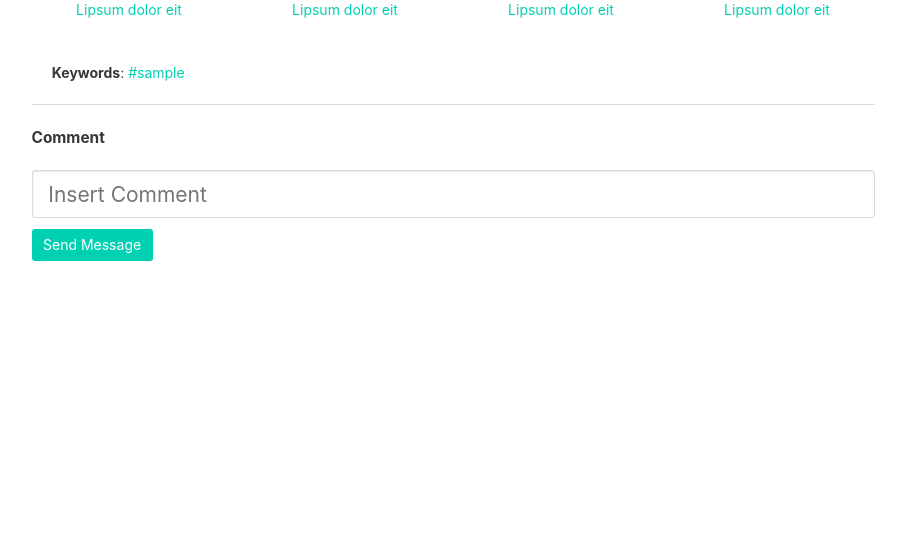
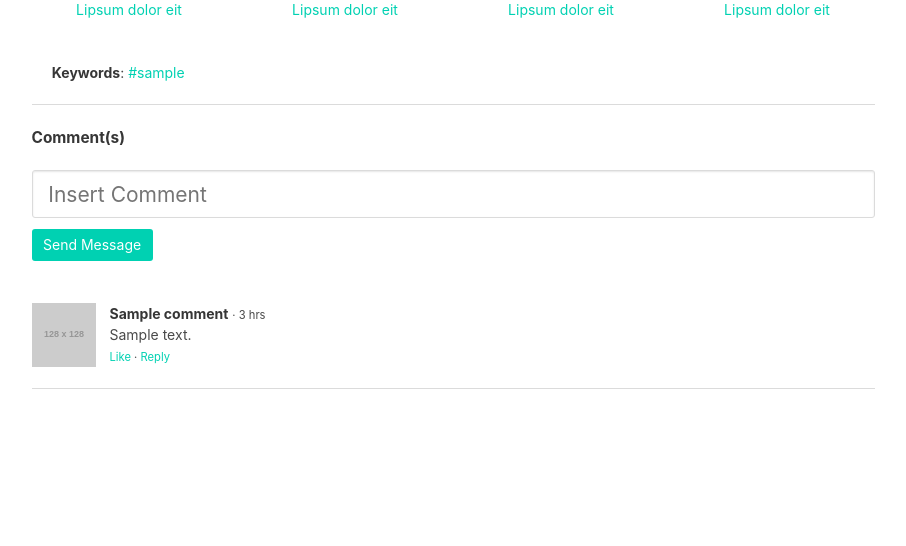
Before and after one commit to darkcumulus/research-conference, a Django app: template conferences/templates/conferences/conference.html in a window 1280 px wide. Shown: the part 971-1517 px from the top of the page, without its empty margins (331-1237 px from the left). Before the commit the page ends 1232 px from the top, so only its background shows below. Run offline with Django 3.2, Linux system fonts and the light colour scheme; the template is opened without the code that fills it: most values are stand-ins (such as "Sample title", 1, 10 or a date in 2020); grey boxes marked "Sample" are stand-in pictures; grey boxes labelled with a size stand in for pictures from a placeholder-image service; parts of the project's set-up code (start-up, migrations or seed data) failed here and were passed over; some libraries are stand-ins or nearby versions; some web fonts are replaced.

Commit message:
display comment for a conference

```diff
--- a/conferences/templates/conferences/conference.html
+++ b/conferences/templates/conferences/conference.html
@@ -118,18 +118,50 @@
 
                     <div class="field is-horizontal">
                       <div class="field-label is-large">
-                        <label class="label sizeup">Comment</label>
+                        <label class="label sizeup">Comment(s)</label>
                       </div><br>
+
                       <div class="field-body">
+
                         <div class="field">
+                          <form action="" method="post">{% csrf_token %}
+                              <!-- textfield -->
                               <div class="control">
                                 <input class="input is-large" type="text" placeholder="Insert Comment">
                               </div>
+                              <!--textfield -->
+
+                              <!-- Button -->
                               <div class="control">
                                 <button class="button is-primary">Send Message</button>
                               </div>
+                              <!-- Button -->
+                          </form>
+                        </div> <!-- field div -->
+                      </div>
+                      <br><br>
+                       {% for comment in comments %}
+                          <div class="spacer"></div>
+                          <article class="media">
+                            <figure class="media-left">
+                              <p class="image is-64x64">
+                                <img src="http://placehold.it/128x128">
+                              </p>
+                            </figure>
+                            <div class="media-content">
+                              <div class="content">
+                                <p>
+                                  <strong>{{comment.name}}</strong> <small> · 3 hrs</small>
+                                  <br>
+                                  {{comment.body}}
+                                  <br>
+                                  <small><a>Like</a> · <a>Reply</a></small>
+                                </p>
                               </div>
                             </div>
+                          </article>
+                      {% endfor %}
+                      <hr>
                     </div>
                   </div> <!--second main column -->
 
```
Also changed, not shown: conferences/admin.py (+9 -1 lines), conferences/forms.py (added, +8 -0 lines), conferences/models.py (+14 -0 lines), conferences/views.py (+10 -1 lines), conferences/migrations/0020_auto_20170522_1148.py (added), 1 other file. Lines whose indentation alone changed are shown as unchanged.
